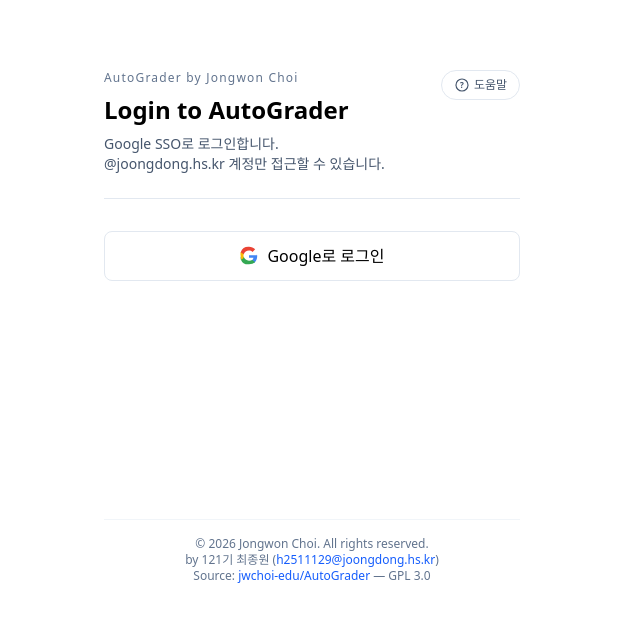
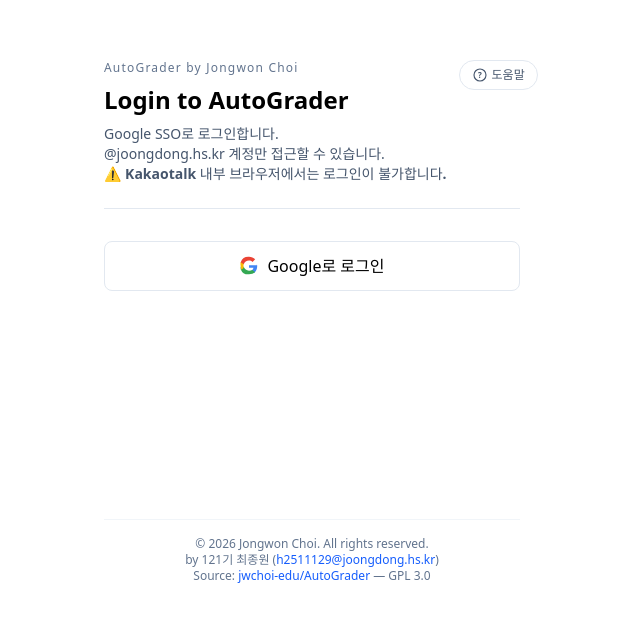
Before and after one commit to jwchoi-edu/AutoGrader, a React (Vite) app: page / in a window 1280 px wide. Shown: the part 169-790 px from the top of the page, without its empty margins (328-968 px from the left). Built offline with nearby package versions, Linux system fonts and the light colour scheme; no server answers; a web font is replaced by a local one.

Commit message:
feat: add warning about kakaotalk browser

```diff
--- a/src/pages/LoginPage.tsx
+++ b/src/pages/LoginPage.tsx
@@ -22,6 +22,8 @@
               Google SSO로 로그인합니다.
               <br />
               {SCHOOL_DOMAIN} 계정만 접근할 수 있습니다.
+              <br />
+              ⚠️ <b>Kakaotalk 내부 브라우저에서는 로그인이 불가합니다.</b>
             </p>
           </div>
 
```
